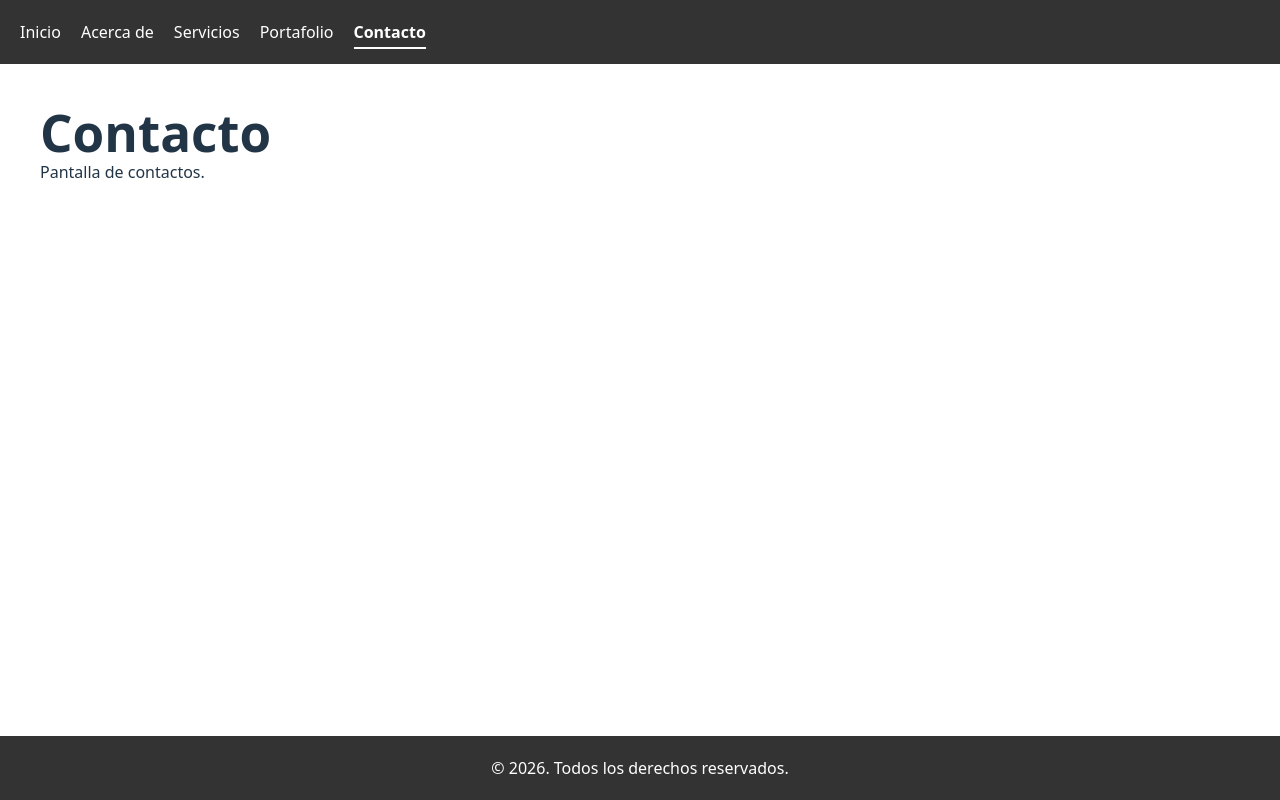
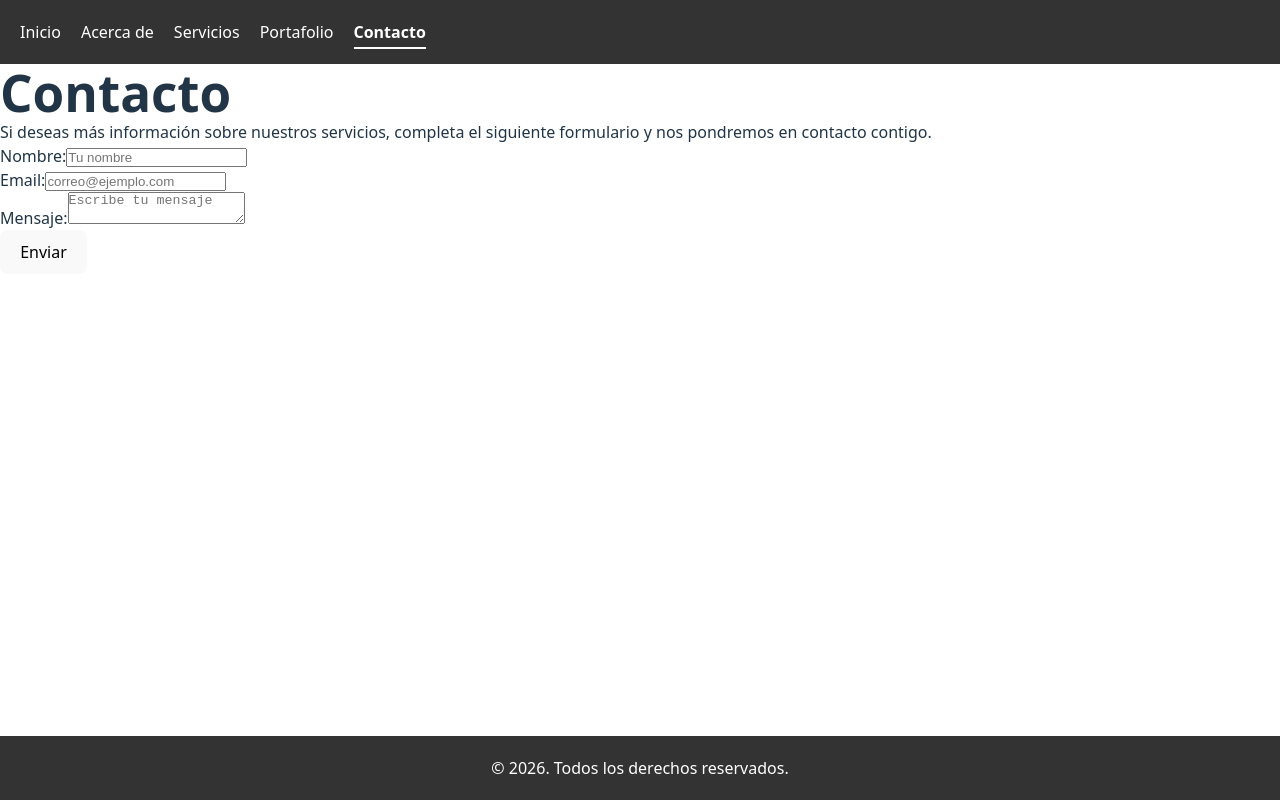
Before and after one commit to pldefaz/actividadexperimental1, a React (Vite) app: page /contact in a window 1280 px wide. Built offline with nearby package versions, Linux system fonts and the light colour scheme.

Commit message:
MOdifique  paginas de Services y Contact, ContactForm y ServiceCard

```diff
--- /dev/null
+++ b/src/components/ContactForm.jsx
@@ -0,0 +1,24 @@
+const ContactForm = () => {
+  return (
+    <form>
+      <div>
+        <label>Nombre:</label>
+        <input type="text" placeholder="Tu nombre" />
+      </div>
+
+      <div>
+        <label>Email:</label>
+        <input type="email" placeholder="correo@ejemplo.com" />
+      </div>
+
+      <div>
+        <label>Mensaje:</label>
+        <textarea placeholder="Escribe tu mensaje"></textarea>
+      </div>
+
+      <button type="submit">Enviar</button>
+    </form>
+  );
+};
+
+export default ContactForm;
--- /dev/null
+++ b/src/components/ServiceCard.jsx
@@ -0,0 +1,14 @@
+import { Link } from "react-router-dom";
+
+const ServiceCard = ({ service }) => {
+  return (
+    <article>
+      <h3>{service.title}</h3>
+      <p>{service.description}</p>
+
+      <Link to="/contacto">Ir a contacto</Link>
+    </article>
+  );
+};
+
+export default ServiceCard;
--- a/src/pages/Contact.jsx
+++ b/src/pages/Contact.jsx
@@ -1,8 +1,20 @@
-export default function Contact() {
+import ContactForm from "../components/ContactForm";
+
+const Contact = () => {
   return (
-    <div style={{ width: '100%', height: '100%', padding: '40px', display: 'flex', flexDirection: 'column' }}>
+    <main>
       <h1>Contacto</h1>
-      <p>Pantalla de contactos.</p>
-    </div>
+
+      <section>
+        <p>
+          Si deseas más información sobre nuestros servicios, completa el
+          siguiente formulario y nos pondremos en contacto contigo.
+        </p>
+      </section>
+
+      <ContactForm />
+    </main>
   );
-}
+};
+
+export default Contact;
--- a/src/pages/Services.jsx
+++ b/src/pages/Services.jsx
@@ -1,8 +1,39 @@
-export default function Services() {
+import { Link } from "react-router-dom";
+import ServiceCard from "../components/ServiceCard";
+
+const Services = () => {
+  const services = [
+    {
+      id: 1,
+      title: "Desarrollo Web",
+      description: "Aplicaciones modernas con React"
+    },
+    {
+      id: 2,
+      title: "Diseño UI/UX",
+      description: "Interfaces limpias y funcionales"
+    },
+    {
+      id: 3,
+      title: "Soporte Técnico",
+      description: "Mantenimiento y mejoras continuas"
+    }
+  ];
+
   return (
-    <div style={{ width: '100%', height: '100%', padding: '40px' }}>
+    <main>
       <h1>Servicios</h1>
-      <p>Pantalla de servicios</p>
-    </div>
+
+      <section>
+        {services.map((service) => (
+          <ServiceCard key={service.id} service={service} />
+        ))}
+      </section>
+
+      <Link to="/contacto">¿Te interesa algún servicio? Contáctanos</Link>
+    </main>
   );
-}
+};
+
+
+export default  Services();
```
Also changed, not shown: 1 other file (tests, documents, lock files or other folders).
